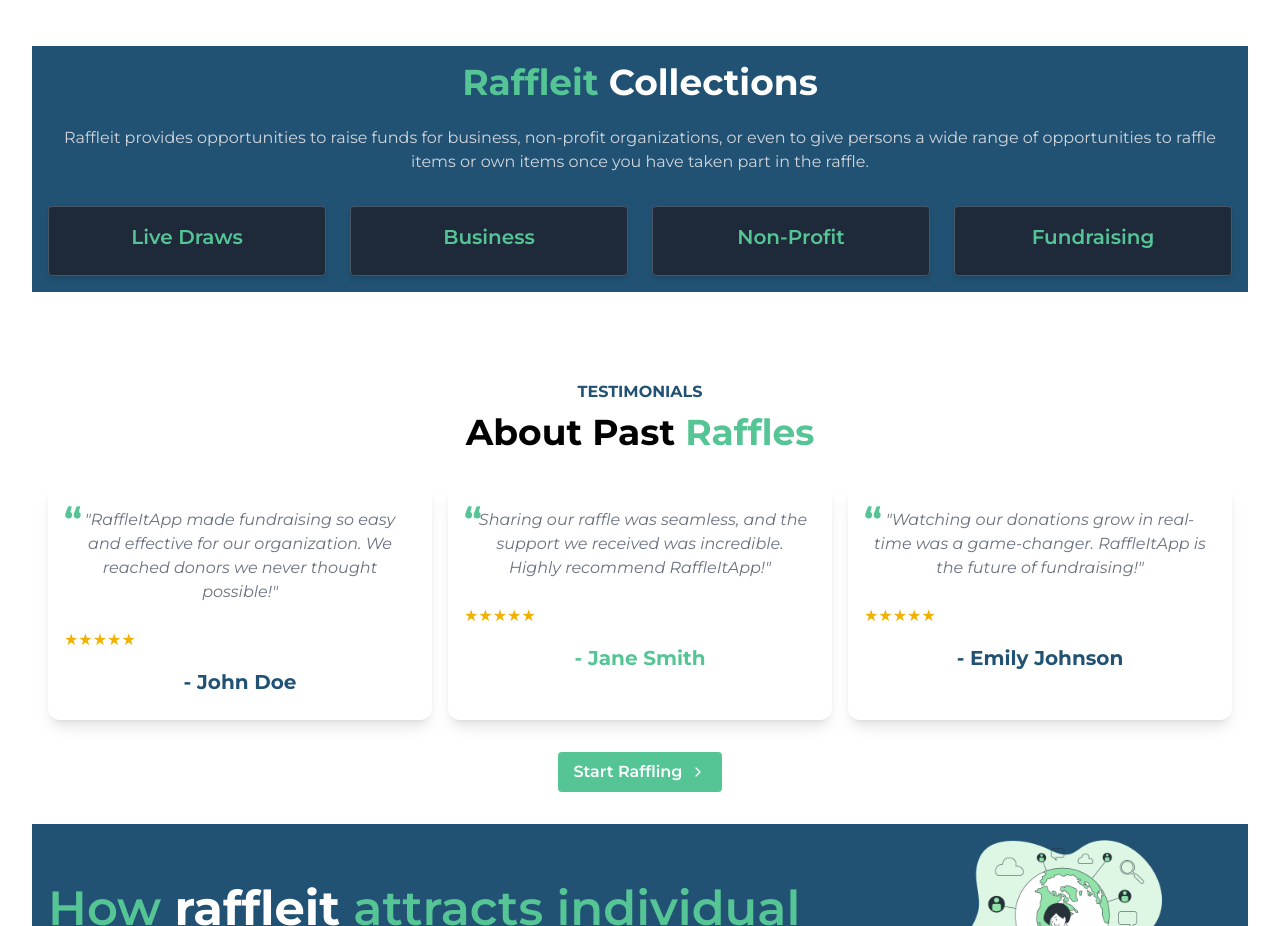
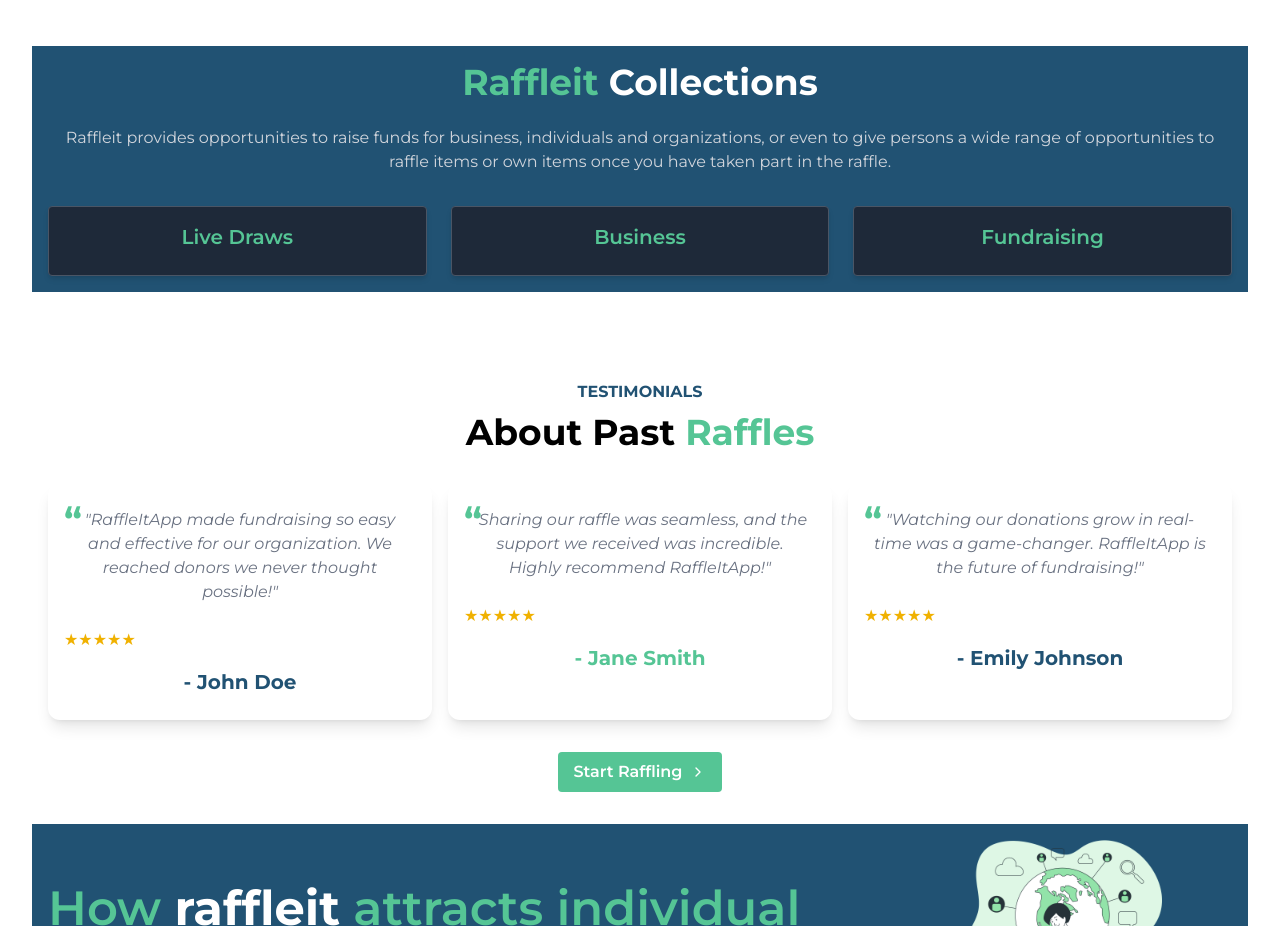
Before and after one commit to Raffleitapp/raffleit-frontend, a React (Vite) app: page / in a window 1280 px wide. Shown: the part 1162-2088 px from the top of the page. Built offline with nearby package versions, Linux system fonts and the light colour scheme.

Commit message:
remove non profit

```diff
--- a/src/pages/Home.tsx
+++ b/src/pages/Home.tsx
@@ -48,18 +48,18 @@
       <div className="bg-text-primary my-8 mx-auto px-4 py-4">
         <h2 className="text-4xl font-bold text-center text-btn-primary mb-6">Raffleit <span className='text-white'>Collections</span></h2>
         <p className="text-base text-gray-300 text-center mb-8">
-          Raffleit provides opportunities to raise funds for business, non-profit organizations, or even to give persons a wide range of opportunities to raffle items or own items once you have taken part in the raffle.
+          Raffleit provides opportunities to raise funds for business, individuals and organizations, or even to give persons a wide range of opportunities to raffle items or own items once you have taken part in the raffle.
         </p>
-        <div className="grid grid-cols-1 md:grid-cols-2 lg:grid-cols-4 gap-6">
+        <div className="grid grid-cols-1 md:grid-cols-2 lg:grid-cols-3 gap-6">
           <div className="flex flex-col items-center justify-center p-4 border border-gray-600 rounded shadow-md bg-gray-800">
             <h3 className="text-xl font-semibold text-btn-primary mb-2">Live Draws</h3>
           </div>
           <div className="flex flex-col items-center justify-center p-4 border border-gray-600 rounded shadow-md bg-gray-800">
             <h3 className="text-xl font-semibold text-btn-primary mb-2">Business</h3>
           </div>
-          <div className="flex flex-col items-center justify-center p-4 border border-gray-600 rounded shadow-md bg-gray-800">
+          {/* <div className="flex flex-col items-center justify-center p-4 border border-gray-600 rounded shadow-md bg-gray-800">
             <h3 className="text-xl font-semibold text-btn-primary mb-2">Non-Profit</h3>
-          </div>
+          </div> */}
           <div className="flex flex-col items-center justify-center p-4 border border-gray-600 rounded shadow-md bg-gray-800">
             <h3 className="text-xl font-semibold text-btn-primary mb-2">Fundraising</h3>
           </div>
```
